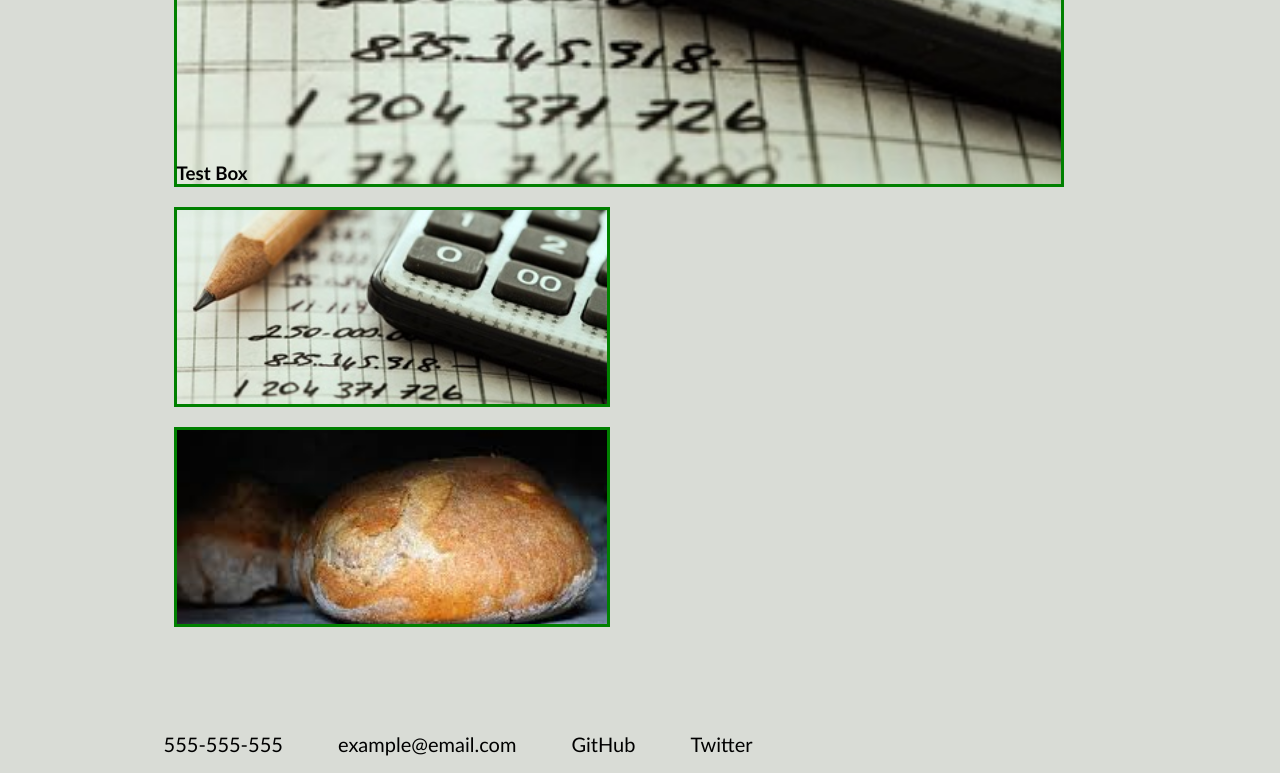
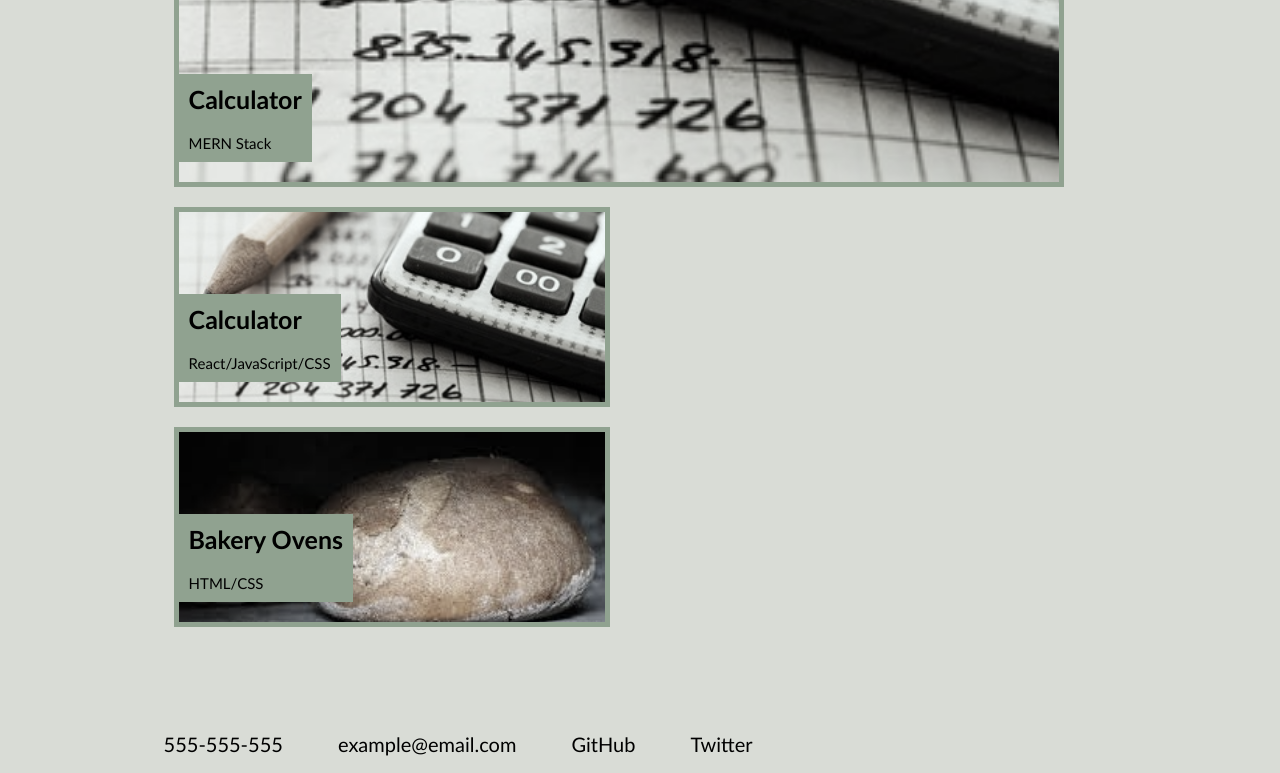
Before and after one commit to OhlhJames/My-Portfolio, a plain HTML site: page index.html in a window 1280 px wide. Shown: the part 681-1454 px from the top of the page. Drawn offline with Linux system fonts and the light colour scheme.

Commit message:
added filter effects and the functionality so that when you hover over the images in the work section the filter over them is removed.

```diff
--- a/assets/css/style.css
+++ b/assets/css/style.css
@@ -1,5 +1,6 @@
 :root{
-    --standardblue: #00488b;
+    --standardBlue: #00488b;
+    --standardGreen: #69b169;
     --light: #d9dcd6;
 }
 * {
@@ -14,7 +15,7 @@ header {
     display: flex;
     padding: 20px;
     font-family: "Garamond";
-    background-color: var(--standardblue);
+    background-color: var(--standardBlue);
     color: var(--light);
 }
 h1 {
@@ -24,7 +25,12 @@ h1 {
 h2 {
     display: inline-block;
     margin-bottom: 20px;
+    font-size: 30px;
+}
+h3{
     font-size: 25px;
+    padding: 10px;
+    background-color: var(--standardGreen);
 }
 header ul {
     list-style-type: none;
@@ -45,13 +51,13 @@ header a {
 p {
     font-size: 20px;
 }
-article ul {
+.cntct ul {
     list-style-type: none;
     margin-right: 20px;
     font-family: 'Gill Sans', 'Gill Sans MT', 'Calibri', 'Trebuchet MS', sans-serif;
     font-size: 20px;
 }
-article ul li {
+.cntct ul li {
     display: inline-block;
     padding-right: 50px;
 }
@@ -73,8 +79,7 @@ article ul li {
 
 }
 .aboutme-header, .work-header {
-
-    border-right: 5px solid var(--standardblue);
+    border-right: 5px solid var(--standardBlue);
     margin-bottom: 20px;
     padding-top: 40px;
     height: 200px;
@@ -82,7 +87,7 @@ article ul li {
 }
 .contactme-header, .resume-header{
 
-    border-right: 5px solid var(--standardblue);
+    border-right: 5px solid var(--standardBlue);
     margin-bottom: 20px;
     height: 50px;
     color: black;
@@ -120,17 +125,26 @@ article ul li {
     padding: 20px;
     width: 150px;
 }
+.wrk p {
+    background-color: var(--standardGreen);
+    padding: 10px;
+    margin-bottom: 20px;
+    font-size: 15px;
+}
 .calculator-pic, .bread-pic, .test-pic{
     display: flex;
+    flex-direction: column;
     flex-wrap: wrap;
-    align-content: flex-end;
-    justify-content: flex-start;
+    align-content: flex-start;
+    justify-content: flex-end;
     background-repeat: no-repeat;
     background-size: cover;
     background-position: center;
     margin:10px;
-    border: 3px solid green;
+    border: 5px solid var(--standardGreen);
+    filter:grayscale(75%)
 }
+
 .test-pic{
     background-image: url("../images/calculations.jpg") ;
     height: 500px;
@@ -143,8 +157,10 @@ article ul li {
 }
 .calculator-pic {
     background-image: url("../images/calculations.jpg");
-
 }
 .bread-pic{
     background-image: url("../images/bread.jpg");
 }
+.calculator-pic:hover, .bread-pic:hover, .test-pic:hover{
+    filter:none;
+}
--- a/index.html
+++ b/index.html
@@ -24,11 +24,16 @@
         </article>
         <article id="work" class="wrk">
             <div class="test-pic">
-                <h3>Test Box</h3>
+                <h3>Calculator</h3>
+                <p>MERN Stack</p>
             </div>
             <div class="calculator-pic">
+                <h3>Calculator</h3>
+                <p>React/JavaScript/CSS</p>
             </div>
             <div class="bread-pic">
+                <h3>Bakery Ovens</h3>
+                <p> HTML/CSS</p>
             </div>
         </article>
         <article id="contact-me" class="cntct">
```
